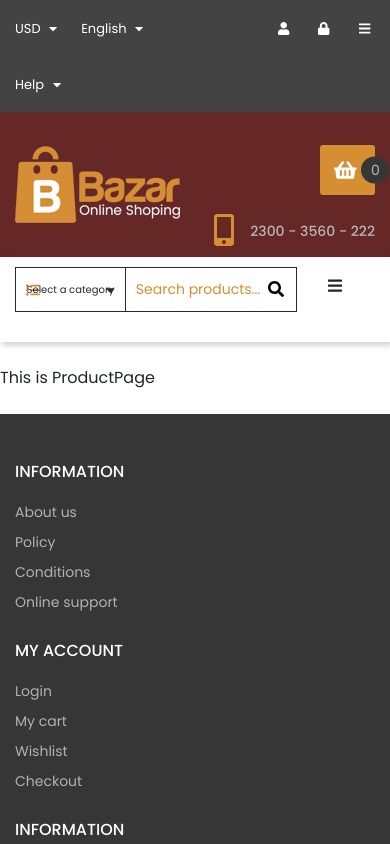
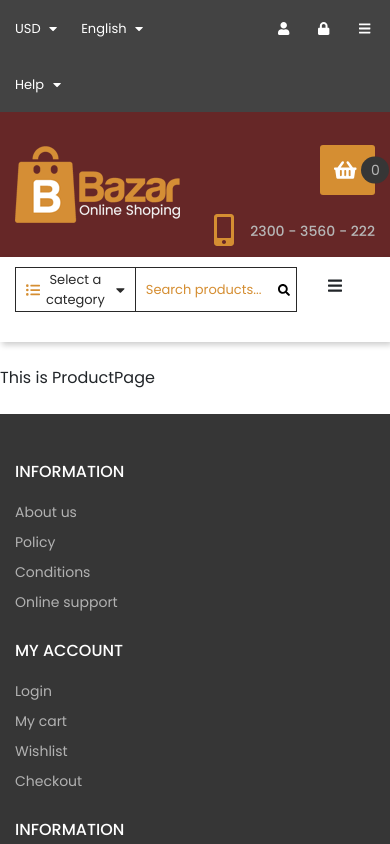
Before and after one commit to Varenthein/wdp-2107-02, a React (Create React App) app: page /product/1 in a window 390 px wide. Shown: the top 844 px of the page. Built offline with nearby package versions, Linux system fonts and the light colour scheme.

Commit message:
Fix Rwd in select a category

```diff
--- a/src/components/features/ProductSearch/ProductSearch.js
+++ b/src/components/features/ProductSearch/ProductSearch.js
@@ -11,7 +11,7 @@ const ProductSearch = () => (
     <div className={styles.category}>
       <FontAwesomeIcon className={styles.icon} icon={faListUl} />
       <ul className={styles.text}>
-        Select a category
+        <p className={styles.selectCategory}>Select a category</p>
         <ul className={styles.secondMenu}>
           {initialState.categories.map(item => (
             <li key={item.id}>{item.name}</li>
--- a/src/components/features/ProductSearch/ProductSearch.module.scss
+++ b/src/components/features/ProductSearch/ProductSearch.module.scss
@@ -5,6 +5,7 @@
   display: inline-flex;
   height: 45px;
   color: $productsearch-text;
+}
 
   .category {
     border-right: 1px solid $productsearch-category-border;
@@ -26,6 +27,10 @@
       width: 100%;
       background-color: $productsearch-select-bcg;
       padding: 0;
+
+      .selectCategory {
+        margin: 0;
+      }
 
       .secondMenu {
         width: 100%;
@@ -101,20 +106,36 @@
       outline: none;
     }
   }
-}
+
+
 @media (max-width: 767px) {
   .searchField {
     input {
       width: 80%;
-      font-size: 10px;
+      font-size: 13px;
     }
   }
   .category {
     .text{
-    font-size: 10px;
+    font-size: 13px;
   }
     select {
       width: 80%;
     }
   }
 }
+
+@media (max-width: 576px) {
+  .selectCategory {
+    padding: 0 30px;
+  }
+
+  .searchField {
+    input {
+      width: 100%;
+    }
+    .icon {
+      font-size: 12px;
+    }
+  }
+}
```
